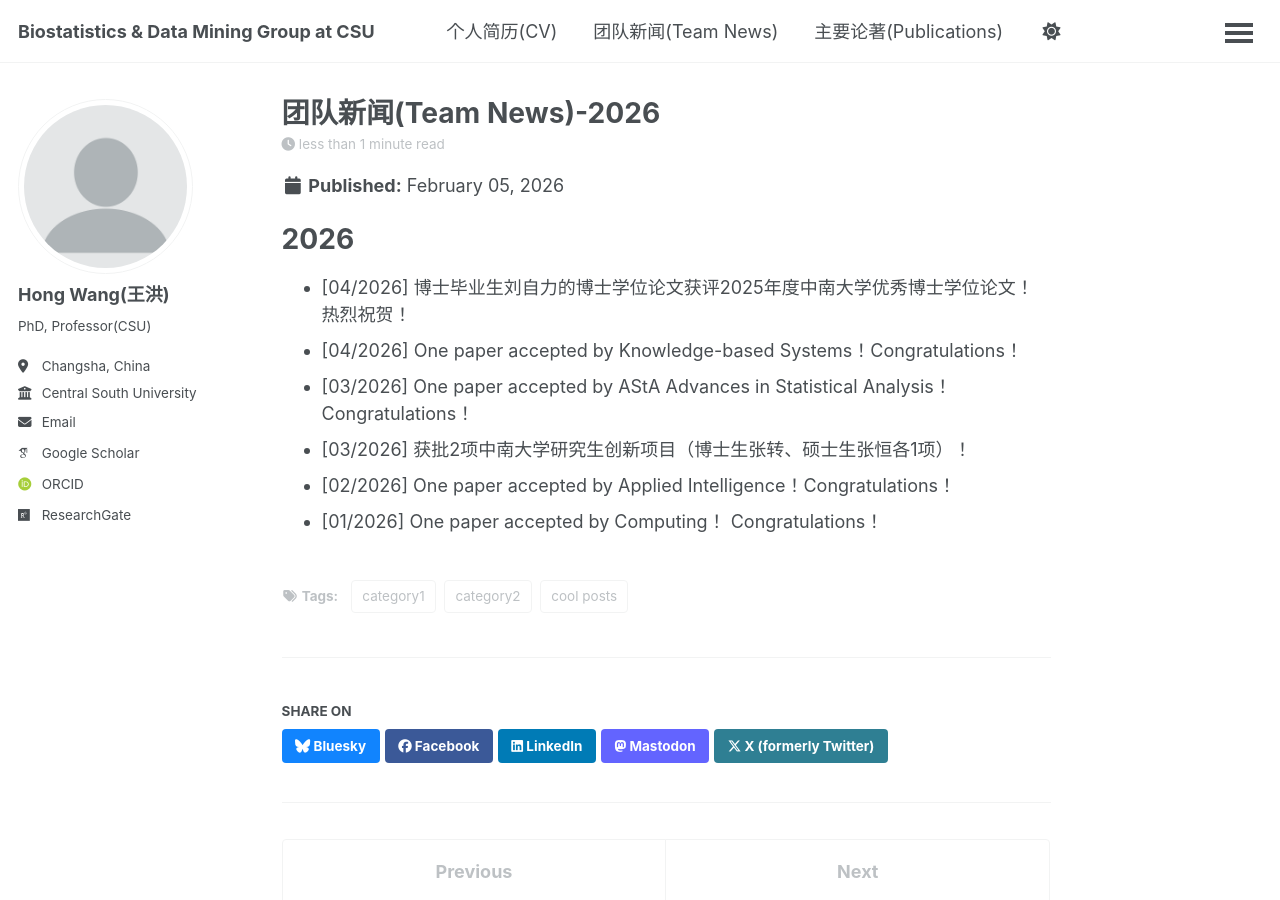
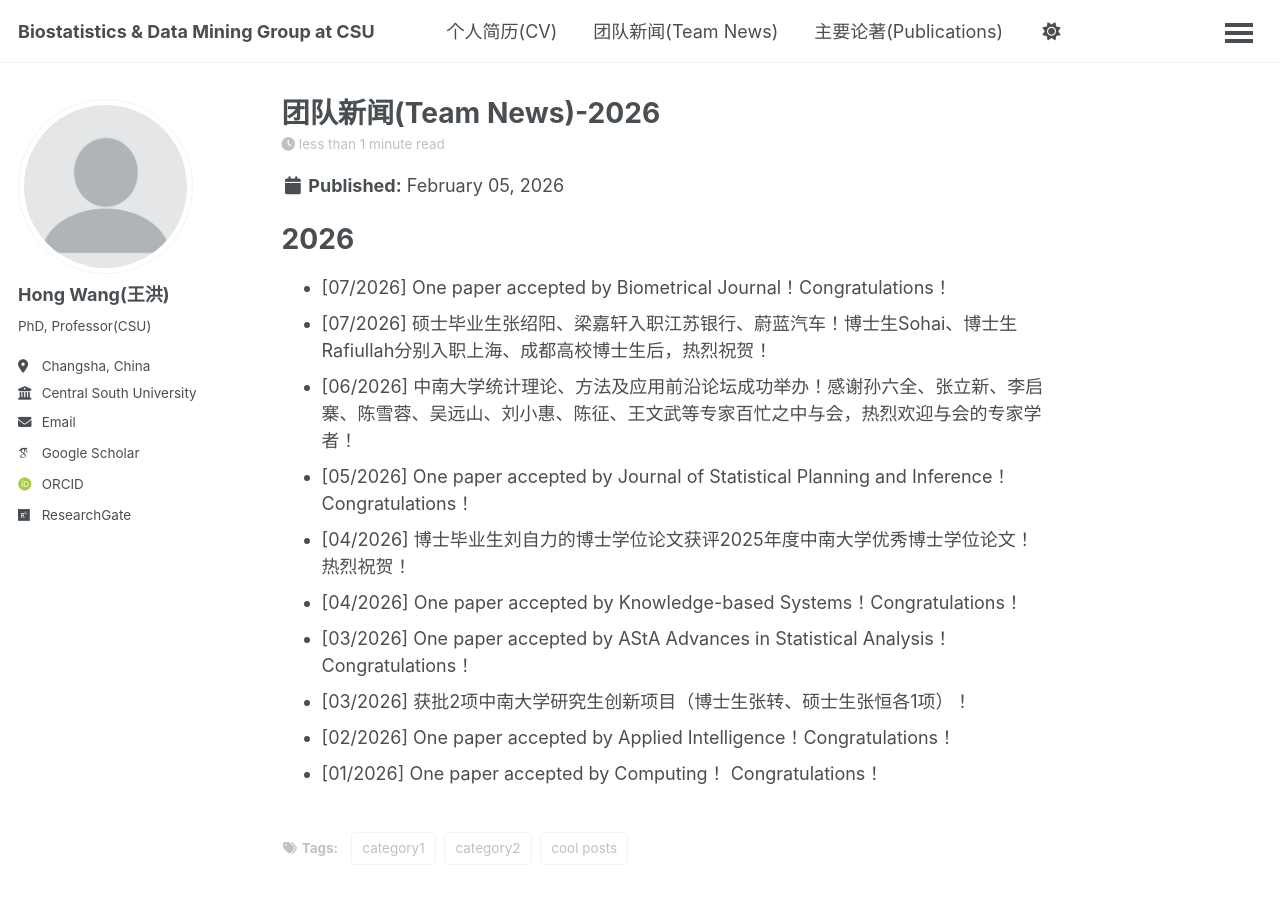
Before and after one commit to whcsu/whcsu.github.io, a Jekyll site: the page built from _posts/2026-01-31-blog-post-1.md, in a window 1280 px wide and 900 px high. Built offline with Jekyll 4.4.1, drawn with Linux system fonts in a browser that asks for light colours; some web fonts are replaced; a script bundle is joined from its source files by our own code; library files that are not in the unit come from our copies.

Commit message:
Update blog post with recent achievements and news

```diff
--- a/_posts/2026-01-31-blog-post-1.md
+++ b/_posts/2026-01-31-blog-post-1.md
@@ -10,6 +10,10 @@ tags:
 
 2026
 ======
+- [07/2026] One paper accepted by Biometrical Journal！Congratulations！
+- [07/2026] 硕士毕业生张绍阳、梁嘉轩入职江苏银行、蔚蓝汽车！博士生Sohai、博士生Rafiullah分别入职上海、成都高校博士生后，热烈祝贺！
+- [06/2026] 中南大学统计理论、方法及应用前沿论坛成功举办！感谢孙六全、张立新、李启寨、陈雪蓉、吴远山、刘小惠、陈征、王文武等专家百忙之中与会，热烈欢迎与会的专家学者！
+- [05/2026] One paper accepted by Journal of Statistical Planning and Inference！Congratulations！
 - [04/2026] 博士毕业生刘自力的博士学位论文获评2025年度中南大学优秀博士学位论文！热烈祝贺！
 - [04/2026] One paper accepted by Knowledge-based Systems！Congratulations！
 - [03/2026] One paper accepted by AStA Advances in Statistical Analysis！Congratulations！
```
